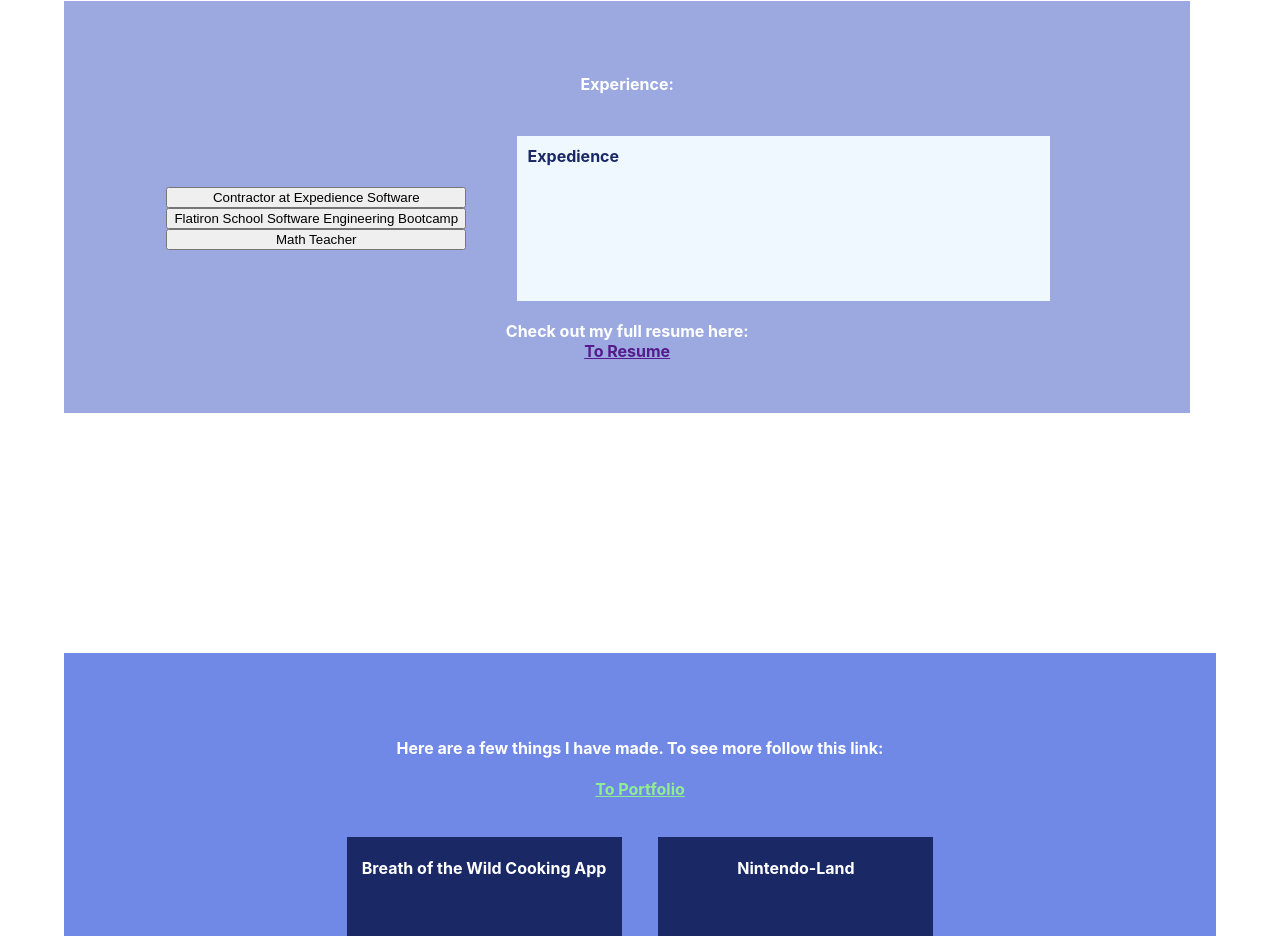
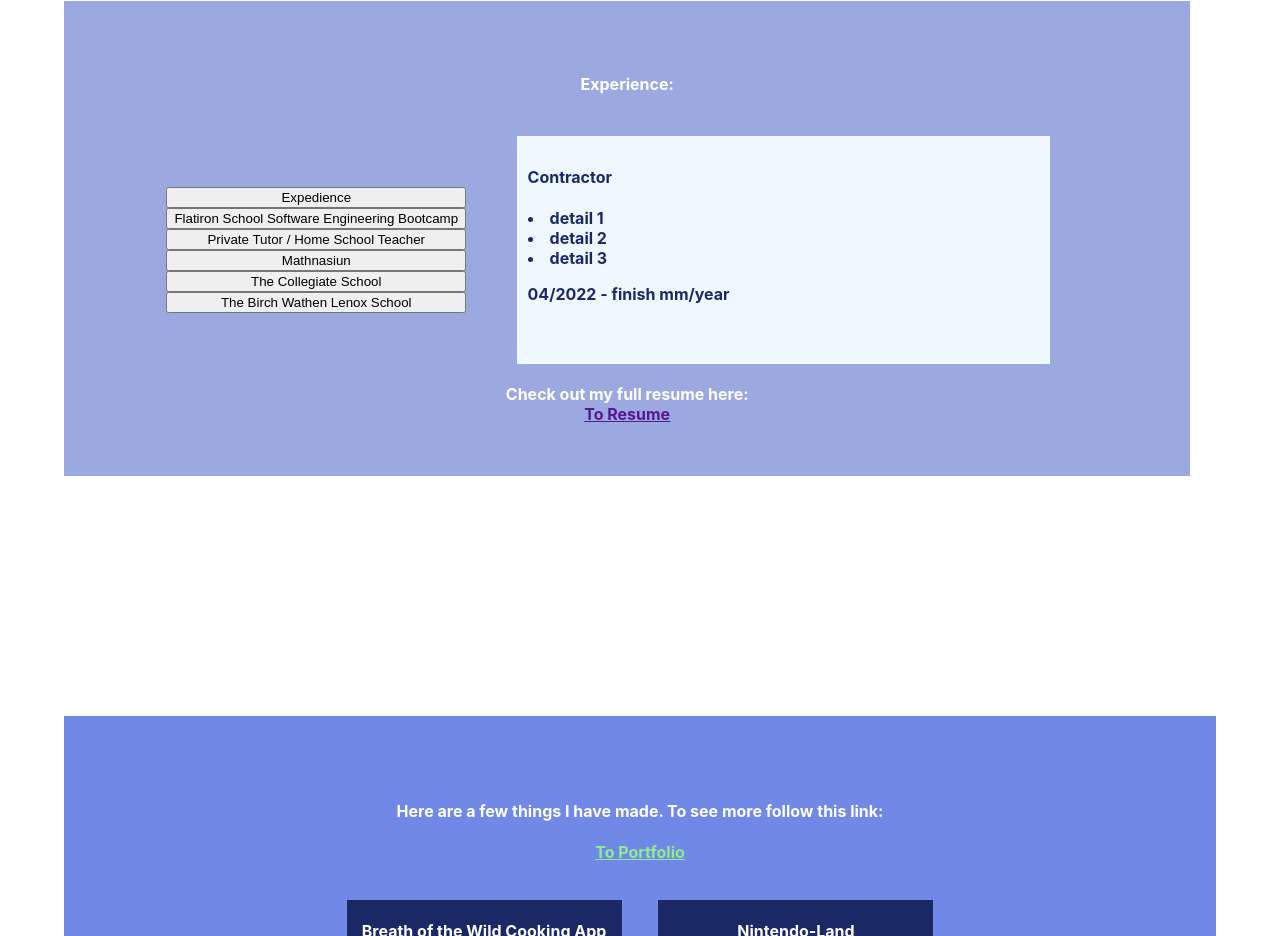
Before and after one commit to dylantoporek/portfolio-project, a React (Create React App) app: page / in a window 1280 px wide. Shown: the part 1540-2476 px from the top of the page. Built offline with nearby package versions, Linux system fonts and the light colour scheme.

Commit message:
interactive resume updates

```diff
--- a/src/components/InteracticeResume.js
+++ b/src/components/InteracticeResume.js
@@ -11,64 +11,74 @@ function InteractiveResume(){
                 'detail 2',
                 'detail 3',
             ],
-            dates: 'start mm/year - finish mm/year'
+            dates: '04/2022 - finish mm/year'
         },
         {
             company: 'Flatiron School Software Engineering Bootcamp',
             jobTitle: 'Student',
             details: [
-                'detail 1',
-                'detail 2',
-                'detail 3',
+                'Full Stack Web Development, Ruby on Rails and JavaScript programming',
+                'Experience with React for frontend development and Ruby on Rails for backend development',
             ],
-            dates: 'start mm/year - finish mm/year'
+            dates: '09/2021 - 03/2022'
         },
         {
             company: 'Private Tutor / Home School Teacher',
             jobTitle: 'Tutor / Teacher',
             details: [
-                'detail 1',
-                'detail 2',
-                'detail 3',
+                'Offered academic support in various subjects',
+                'Facilitated contact with school teachers and administration to ensure seamless schooling experience',
+                'Ensured maintenance of school work in students unable to attend due to illness',
             ],
-            dates: 'start mm/year - finish mm/year'
+            dates: '09/2017 - Present'
         },
         {
             company: 'Mathnasiun',
             jobTitle: 'Instructor',
             details: [
-                'detail 1',
-                'detail 2',
-                'detail 3',
+                'Math instructor at busy after school mathematics instruction company',
             ],
-            dates: 'start mm/year - finish mm/year'
+            dates: '09/2016 - Present'
         },
         {
             company: 'The Collegiate School',
-            jobTitle: 'Teacher',
+            jobTitle: 'Part-Time Teacher',
             details: [
-                'detail 1',
-                'detail 2',
-                'detail 3',
+                'Math teacher of two 7th grade classes',
+                'Prepared all course work, classroom activities, and assessments',
             ],
-            dates: 'start mm/year - finish mm/year'
+            dates: '01/2020 - 06/2020'
         },
         {
             company: 'The Birch Wathen Lenox School',
-            jobTitle: 'Contractor',
+            jobTitle: 'Assistant Teacher',
             details: [
-                'detail 1',
-                'detail 2',
-                'detail 3',
+                'Assistant math teacher / permanent substitute for maternity leave teacher',
+                'Assisted with four sections by crafting lessons, maintaining classroom order, and graded assignments',
             ],
-            dates: 'start mm/year - finish mm/year'
+            dates: '01/2017 - 06/2017'
         },
     ]
 
     function handleResumeClick(e){
         setShowExperienceDetials(e.target.value)
-        console.log(showExperienceDetails)
     }
+
+    const workButtonsDisplay = experienceDetails.map((experience)=>{
+        return <button value={experience.company} onClick={handleResumeClick}>{experience.company}</button>
+    })
+
+    const targetedExperience = experienceDetails.find((experience) => {
+        return experience.company === showExperienceDetails
+    })
+
+    const workDetailsDisplay = <div>
+        <h4>{targetedExperience.jobTitle}</h4>
+        {targetedExperience.details[0] ? <li>{targetedExperience.details[0]}</li> : null}
+        {targetedExperience.details[1] ? <li>{targetedExperience.details[1]}</li> : null}
+        {targetedExperience.details[2] ? <li>{targetedExperience.details[2]}</li> : null}
+        <p>{targetedExperience.dates}</p>
+    </div>
 
     return (
         <div id='resume-container'>
@@ -76,13 +86,11 @@ function InteractiveResume(){
 
                 <div id='work-container'>
                 <div id='home-experience-container'>
-                    <button value='Expedience' onClick={handleResumeClick}>Contractor at Expedience Software</button>
-                    <button value='Flatiron' onClick={handleResumeClick}>Flatiron School Software Engineering Bootcamp</button>
-                    <button value='Teacher' onClick={handleResumeClick}>Math Teacher</button>
+                    {workButtonsDisplay}
                 </div>
 
                 <div id='work-details'>
-                    {showExperienceDetails }
+                    {workDetailsDisplay}
                 </div>
 
                 </div>
```
